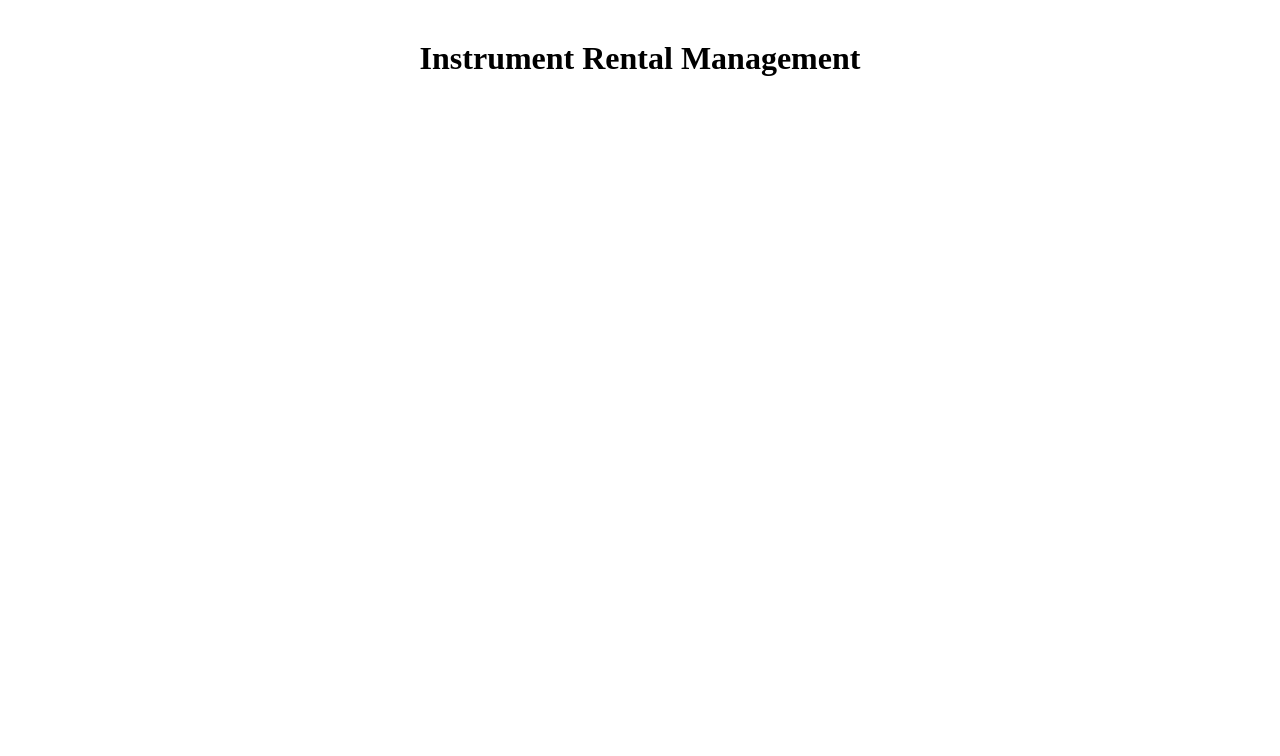
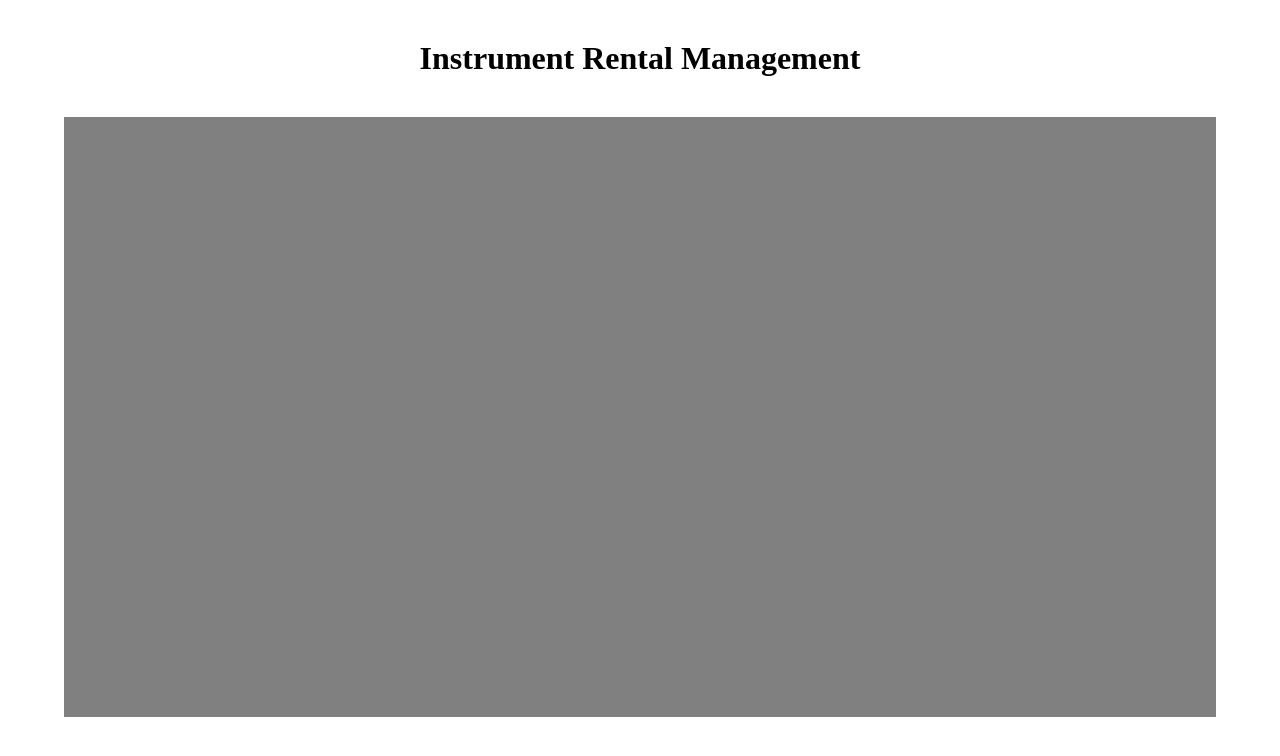
Before and after one commit to briantav999/unit4-front-end, a React (Vite) app: page / in a window 1280 px wide. Shown: the top 756 px of the page. Built offline with nearby package versions, Linux system fonts and the light colour scheme.

Commit message:
basic css for inventory-card

```diff
--- a/src/components/InventoryCard/InventoryCard.css
+++ b/src/components/InventoryCard/InventoryCard.css
@@ -0,0 +1,11 @@
+#inventory-card {
+    min-width: 90%;
+    min-height: 600px;
+
+    display: flex;
+    flex-direction: column;
+    align-items: center;
+    gap: 10px;
+
+    background-color: gray;
+}
--- a/src/components/InventoryCard/InventoryCard.jsx
+++ b/src/components/InventoryCard/InventoryCard.jsx
@@ -5,9 +5,11 @@ import './InventoryCard.css'
 
 const InventoryCard = () => {
     return <>
-        <SearchCard />
-        <FilterCard />
-        <ProductsCard />
+        <div id="inventory-card">
+            <SearchCard />
+            <FilterCard />
+            <ProductsCard />
+        </div>
     </>
 }
 
```
